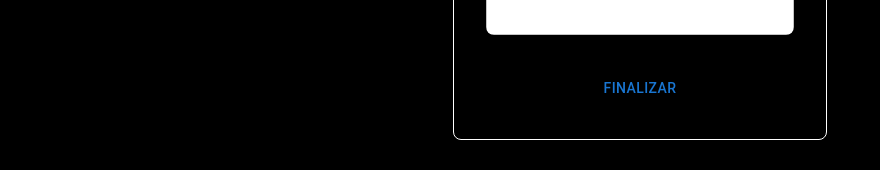
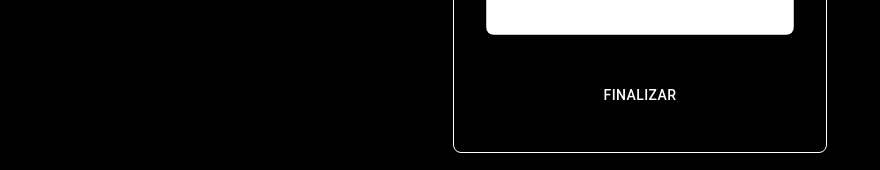
Before and after one commit to RamonRodSou/Cardapio, a React (Vite) app: page /produto/bag/pagamento in a window 1280 px wide. Shown: the part 475-645 px from the top of the page, without its empty margins (0-880 px from the left). Built offline with nearby package versions, Linux system fonts and the light colour scheme; no server answers; a web font is replaced by a local one.

Commit message:
style: botao finalizar componente pagamento, feat: criando componente concluido

```diff
--- a/src/AppRoutes.tsx
+++ b/src/AppRoutes.tsx
@@ -8,6 +8,7 @@ import { useContext, useEffect } from 'react'
 import IngredientePage from './Pages/IngredientePage'
 import Bag from './Pages/Bag'
 import Pagamento from './Pages/Pagamento'
+import Concluido from './Pages/Concluido'
 
 
 
@@ -30,14 +31,14 @@ function AppRoutes() {
   return (
     <ProductProvider>
       <BrowserRouter>
-        <NameLogo/>
+        <NameLogo />
         <Routes>
           <Route path="/" element={<HomePage />} />
           <Route path="/produto/:id" element={<ProdutoPage />} />
           <Route path="/produto/:id/ingredientes" element={<IngredientePage />} />
           <Route path="/produto/bag" element={<Bag />} />
           <Route path="/produto/bag/pagamento" element={<Pagamento />} />
-
+          <Route path="/produto/bag/pagamento/concluido" element={<Concluido />} />
 
           <Route path="/*" element={<HomePage />} />
 
--- a/src/Pages/Bag.tsx
+++ b/src/Pages/Bag.tsx
@@ -155,7 +155,7 @@ const Bag = () => {
         </Grid>
         <Grid display={'flex'} flexDirection={'row'} gap={'.5rem'} alignItems={'center'} justifyContent={'space-between'} >
           <BtnLink link={`/`} title={'Continuar'} />
-          <BtnLink link={`/produto/bag/pagamento`} title={'Finalizar'} />
+          <BtnLink link={`/produto/bag/pagamento`} title={'Finalizar'} handleAddCart={handleAddCart}/>
         </Grid>
       </Box>
 
--- /dev/null
+++ b/src/Pages/Concluido.tsx
@@ -0,0 +1,35 @@
+import { Box, Grid, Typography } from '@mui/material'
+import React, { useContext } from 'react'
+import { ProductContext } from '../contextApi/ProductContext'
+
+type Props = {}
+
+const Concluido = (props: Props) => {
+
+    const { dadosClient, setDadosClient, submitCount, setSubmitCount, totalCompra } = useContext(ProductContext)
+
+    return (
+        <Box
+            display={'flex'}
+            height={'70vh'}
+            flexDirection={'column'}
+            alignItems={'center'}
+            justifyContent={'space-around'}
+            margin={'4rem 2rem'}
+            gap={'1rem'}
+            border={'1px solid #fff'}
+            padding={'1rem'}
+        >
+            <Typography variant='body1' sx={{ fontSize: '2.3rem' }}>Pedido Concluído</Typography>
+            <Typography variant='body1' sx={{ fontSize: '4.5rem', textAlign: 'center' }}>#{submitCount}</Typography>
+            <Grid display={'flex'} flexDirection={'column'} alignItems={'center'}>
+                <Typography variant='body1' sx={{ fontSize: '1.5rem' }}>{dadosClient.name}</Typography>
+                <Typography variant='body1' sx={{ fontSize: '1.5rem' }}>{dadosClient.phone}</Typography>
+            </Grid>
+            <Typography variant='body1' sx={{ fontSize: '2.5rem', color: 'var(--valor-color)' }}>Total: R$ {totalCompra.toFixed(2)}</Typography>
+
+        </Box>
+    )
+}
+
+export default Concluido
--- a/src/Pages/Pagamento.tsx
+++ b/src/Pages/Pagamento.tsx
@@ -1,4 +1,4 @@
-import { Box, Button, FormControl, FormControlLabel, Grid, RadioGroup, TextField, Typography, styled } from '@mui/material'
+import { Box, Button, FormControl, TextField, Typography, styled } from '@mui/material'
 import React, { useContext, useState } from 'react';
 import { ProductContext, dadosUser } from '../contextApi/ProductContext';
 import { useNavigate } from 'react-router-dom';
@@ -21,6 +21,19 @@ const DadosPessoasForm = styled('form')({
     borderRadius: '.5rem',
 })
 
+const FinalizarBtn = styled(Button)({
+
+    backgroundColor: 'var(--btnFinaizar-color)',
+    borderRadius: 20,
+    padding:'.8rem',
+    display: 'flex',
+    alignItems: 'center',
+    justifyContent: 'center',
+    color:'var(--title)'
+
+})
+
+
 
 const Pagamento = (props: Props) => {
 
@@ -29,7 +42,7 @@ const Pagamento = (props: Props) => {
     const [phoneNumber, setPhoneNumber] = useState<number>()
     const [obs, setObs] = useState<string>('')
 
-    const { dadosClient, setDadosClient, bag, setBag } = useContext(ProductContext)
+    const { dadosClient, setDadosClient, bag, setBag, submitCount, setSubmitCount} = useContext(ProductContext)
     const navigate = useNavigate();
 
     function handleChange(event: React.ChangeEvent<HTMLInputElement>) {
@@ -54,17 +67,19 @@ const Pagamento = (props: Props) => {
     function handleSubmit() {
         const dados:dadosUser = { name: name, phone: phoneNumber, obs: obs }
         setDadosClient(dados)
-        console.log(dados)
-        console.log(bag)
 
         setBag([])
         setName('')
         setPhoneNumber(undefined)
         setObs('')
 
-        console.log(name, phoneNumber, obs)
+        if (submitCount >= 5) {
+            setSubmitCount(1);
+        } else {
+            setSubmitCount(submitCount + 1);
+        }
 
-        navigate('/')
+        navigate('/produto/bag/pagamento/concluido')
 
     }
 
@@ -99,19 +114,6 @@ const Pagamento = (props: Props) => {
                             required
                             fullWidth />
                     </span>
-                    {/* <span>
-                        <label>É WhatsApp?</label>
-                        <RadioGroup
-                            aria-labelledby="demo-controlled-radio-buttons-group"
-                            name="yesOrNot"
-                            value={value}
-                            onChange={handleChange}
-                            sx={{ 'display': 'flex', 'flexDirection': 'row' }}
-                        >
-                            <FormControlLabel value="sim" control={<Radio sx={{ 'color': '#fff' }} />} label="Sim" />
-                            <FormControlLabel value="nao" control={<Radio sx={{ 'color': '#fff' }} />} label="Não" />
-                        </RadioGroup>
-                    </span> */}
                     <span>
                         <label>Obsevarção:</label>
                         <TextInput type="obs"
@@ -123,9 +125,9 @@ const Pagamento = (props: Props) => {
                             onChange={handleObs}
                             fullWidth />
                     </span>
-                    <Button type='submit'>
+                    <FinalizarBtn type='submit'>
                         Finalizar
-                    </Button>
+                    </FinalizarBtn>
                 </FormControl>
             </DadosPessoasForm>
         </Box >
--- a/src/Variavel/_color.css
+++ b/src/Variavel/_color.css
@@ -10,6 +10,9 @@
     --boxColor : #ffffff;
     --containerIngrediente: #2d2519;
     --quantidadeIngrediente:#2d2519;
+    --btnFinaizar-color: #ee704d
+    --valor-color: #ee704d
+
 
 
     /* --quantidadeIngrediente:#6D2E19; */
--- a/src/components/NameLogo/NameLogo.tsx
+++ b/src/components/NameLogo/NameLogo.tsx
@@ -8,7 +8,7 @@ import BackPage from '../BackPage/BackPage';
 import User from '../../Class/User';
 
 interface IProps {
-    fetchUser: () => Promise<User[]>
+    fetchUser?: () => Promise<User[]>
 }
 
 const Titulo1 = styled(Typography)({
--- a/src/contextApi/ProductContext.tsx
+++ b/src/contextApi/ProductContext.tsx
@@ -39,6 +39,8 @@ interface ProductContextType {
   setCount: React.Dispatch<React.SetStateAction<number>>
   totalCompra: number
   setTotalCompra: React.Dispatch<React.SetStateAction<number>>
+  submitCount: number
+  setSubmitCount: React.Dispatch<React.SetStateAction<number>>
 
   search: string
   setSearch: React.Dispatch<React.SetStateAction<string>>
@@ -77,6 +79,8 @@ export const ProductContext = createContext<ProductContextType>({
   setCount: () => { },
   totalCompra: 1,
   setTotalCompra: () => { },
+  submitCount: 1,
+  setSubmitCount:() => { },
 
   search: '',
   setSearch: () => { },
@@ -102,6 +106,8 @@ export const ProductProvider: React.FC<{ children: React.ReactNode }> = ({ child
   const [temperatura, setTemperatura] = useState<number>(60)
   const [count, setCount] = useState<number>(1)
   const [totalCompra, setTotalCompra] = useState<number>(0)
+  const [submitCount, setSubmitCount] = useState<number>(1)
+
 
   const [search, setSearch] = useState<string>('')
   const [totalNaTelaString, setTotalNaTelaString] = useState<string>('')
@@ -112,7 +118,7 @@ export const ProductProvider: React.FC<{ children: React.ReactNode }> = ({ child
       data, setData, pageBack, setPageBack, product, setProduct,
       temperatura, setTemperatura, count, setCount, search, setSearch, isSearch, setIsSearch, selectedProduct, setSelectedProduct,
       newIngrediente, setNewIngrediente, totalCompra, setTotalCompra, allProduct, setAllProduct, bag, setBag, totalNaTelaString, setTotalNaTelaString,
-      dadosClient, setDadosClient
+      dadosClient, setDadosClient, submitCount, setSubmitCount
     }}>
       {children}
     </ProductContext.Provider>
```
